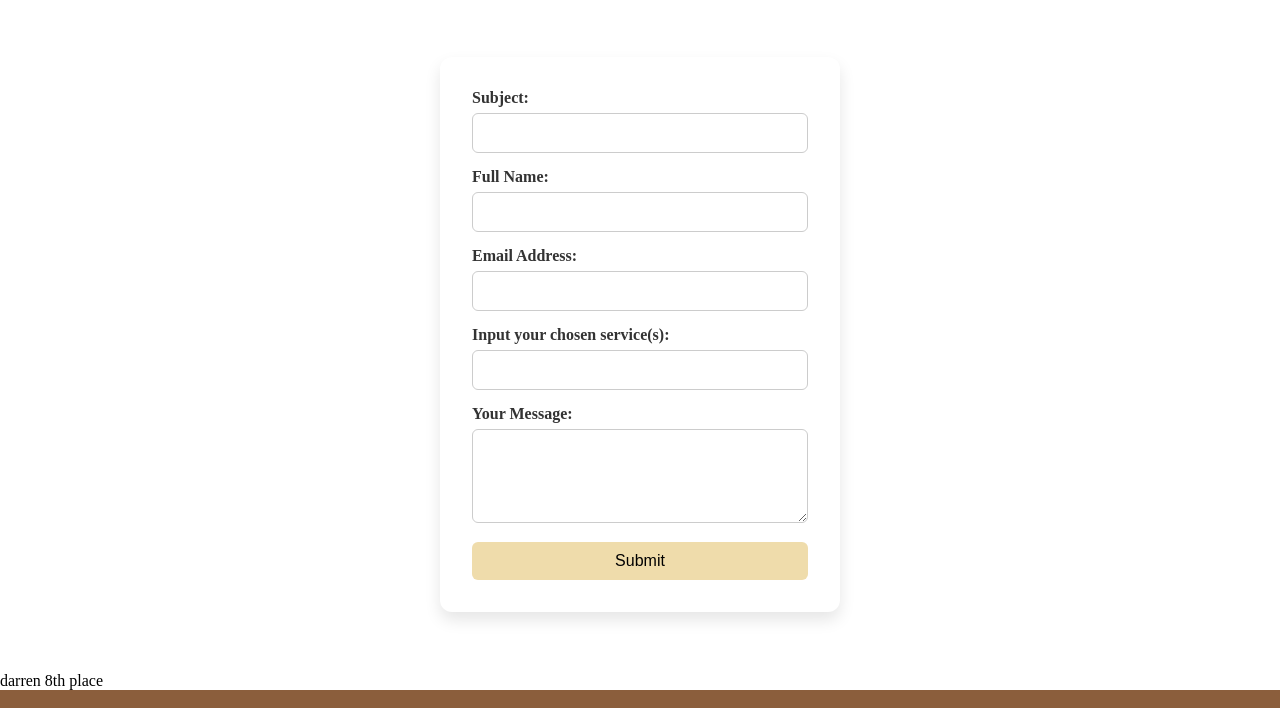
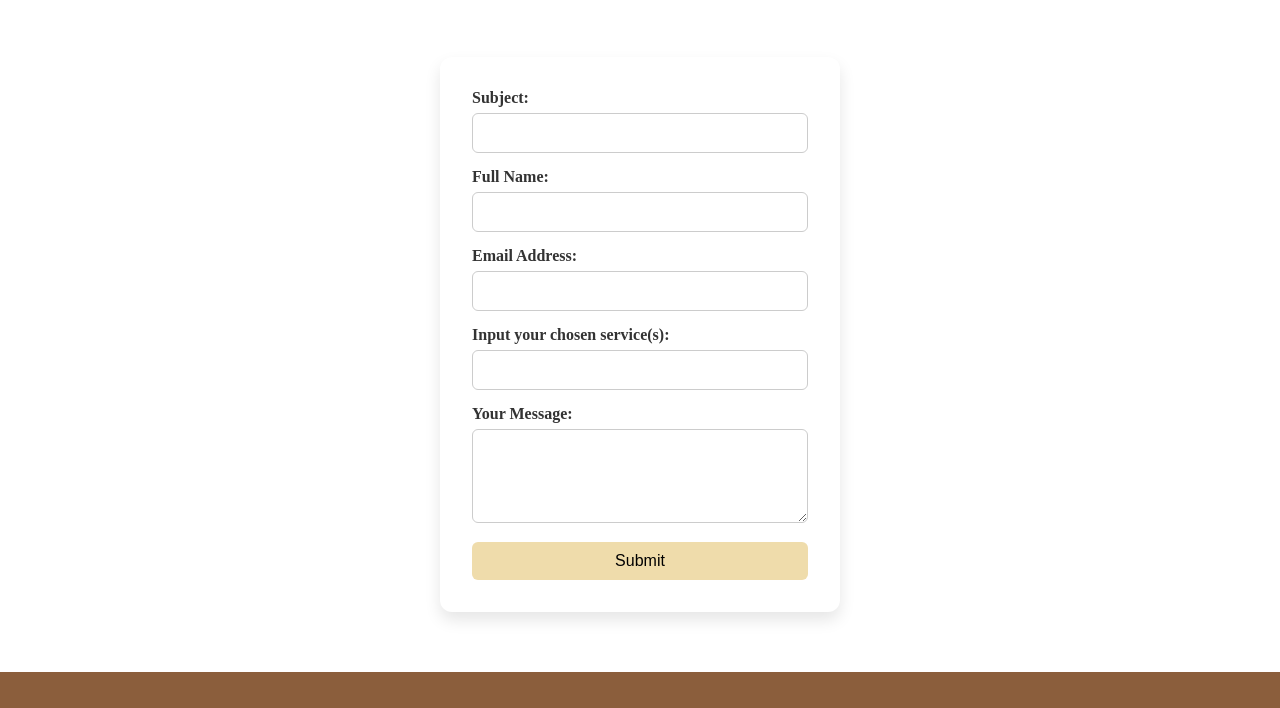
Before and after one commit to repulsive999/bscsmidterm, a plain HTML site: page contact.html in a window 1280 px wide. Shown: the part 202-910 px from the top of the page. Drawn offline with Linux system fonts and the light colour scheme.

Commit message:
contactupdate final

```diff
--- a/contact.html
+++ b/contact.html
@@ -48,7 +48,6 @@
             <button type="submit">Submit</button>
         </form>
 
-<p> darren 8th place</p>
     <footer>
         <div class="footer-content">
 
```
